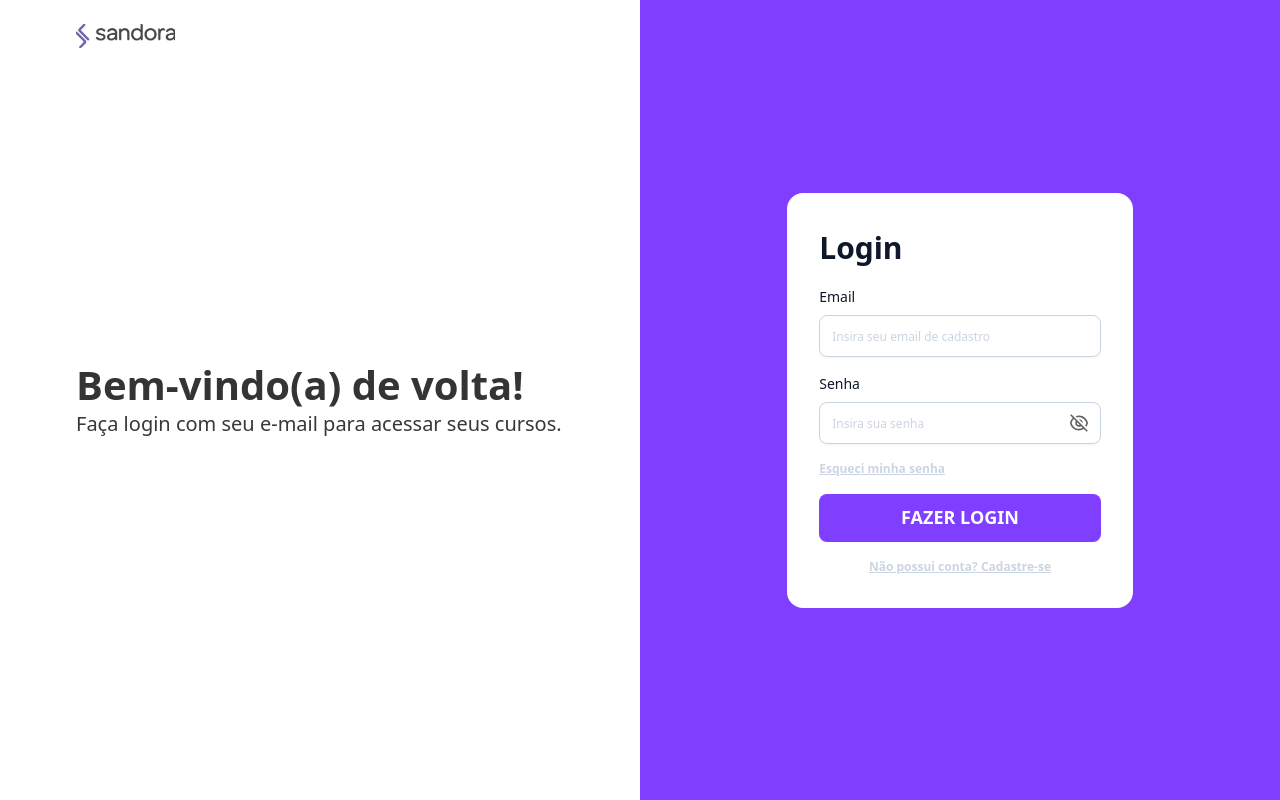
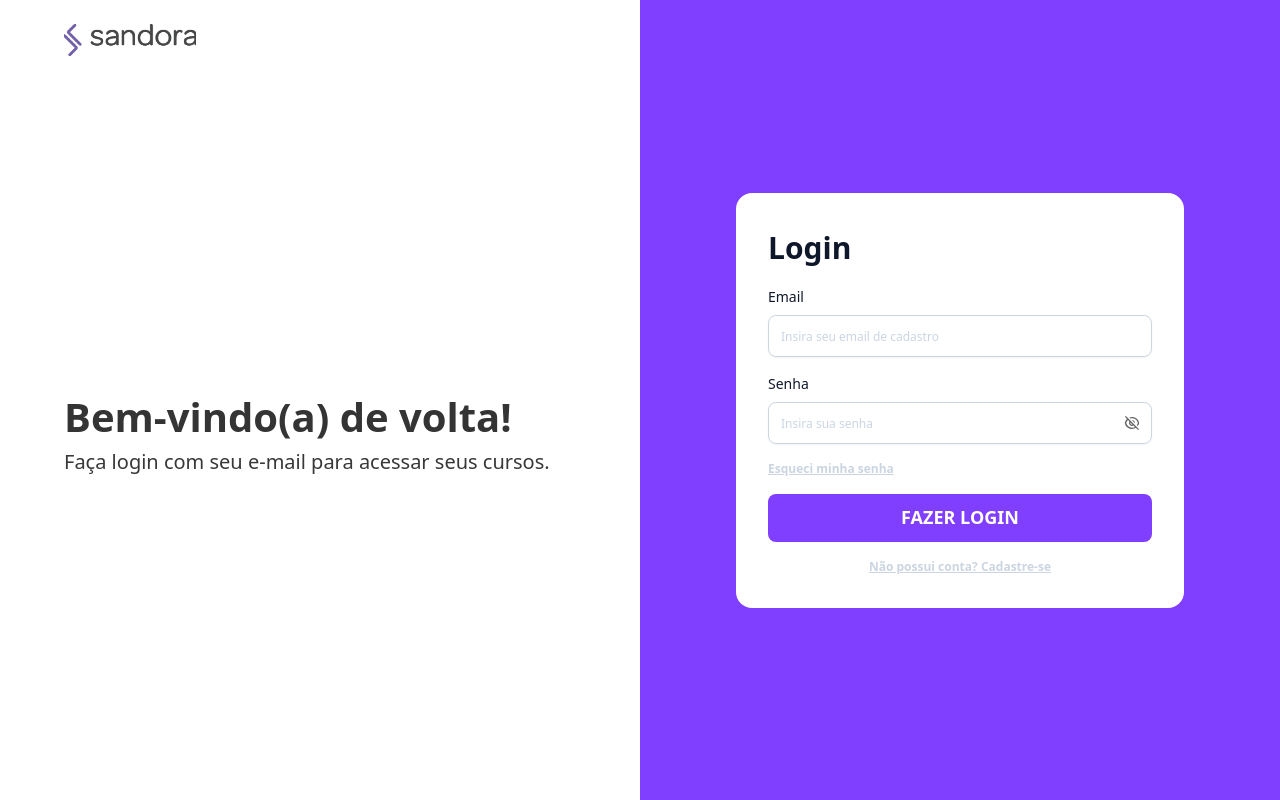
Before and after one commit to MarcosPauloo/sandora-challenge, a Next.js app: page / in a window 1280 px wide. Built offline with nearby package versions, Linux system fonts and the light colour scheme.

Commit message:
style: adding reponsiveness

```diff
--- a/components/formLogin/index.tsx
+++ b/components/formLogin/index.tsx
@@ -25,8 +25,8 @@ export function FormLogin(){
 
     return (
         <Form {...form}>
-            <form className="space-y-4 w-full" onSubmit={form.handleSubmit(onSubmit)}>
-                <h1 className="text-[30px] font-semibold text-foreground">Login</h1>
+            <form className="space-y-2 lg:space-y-4 w-full" onSubmit={form.handleSubmit(onSubmit)}>
+                <h1 className="text-[24px] md:text-[30px] font-semibold text-foreground">Login</h1>
                 <FormFieldCustom name="email" control={form.control} label="Email" placeholder="Insira seu email de cadastro" type="email"/>
                 <FormFieldCustom name="password" control={form.control} label="Senha" placeholder="Insira sua senha" type="password"/>
 
@@ -36,7 +36,7 @@ export function FormLogin(){
                 >
                     Esqueci minha senha
                 </p>
-                <Button type="submit" className="w-full text-[18px] font-semibold p-6">
+                <Button type="submit" className="w-full text-[18px] font-semibold p-4 md:p-6">
                     FAZER LOGIN
                 </Button>
                 <Link href={"/register"}>
--- a/components/formRegister/index.tsx
+++ b/components/formRegister/index.tsx
@@ -29,7 +29,7 @@ export function FormRegister(){
     return (
         <Form {...form}>
             <form className="space-y-4 w-full" onSubmit={form.handleSubmit(onSubmit)}>
-                <h1 className="text-[30px] font-semibold text-foreground">Cadastro</h1>
+                <h1 className="text-[24px] md:text-[30px] font-semibold text-foreground">Cadastro</h1>
                 <FormFieldCustom name="name" control={form.control} label="Nome completo" placeholder="Como você será identificada na plataforma." type="text"/>
                 <FormFieldCustom name="company" control={form.control} label="Empresa" placeholder="Insira o nome da empresa." type="text"/>
                 <FormFieldCustom name="email" control={form.control} label="Email" placeholder="Será usado para login e comunicações." type="email"/>
@@ -42,7 +42,7 @@ export function FormRegister(){
                 >
                     Ao criar sua conta, você concorda com nossos <HoverUseTerm/> e <span className="text-primary underline">Política de Privacidade.</span>
                 </p>
-                <Button type="submit" className="w-full text-[18px] font-semibold p-6">
+                <Button type="submit" className="w-full text-[18px] font-semibold p-4 md:p-6">
                     CRIAR CONTA
                 </Button>
                 <Link href={"/login"}>
--- a/components/layoutAuth/index.tsx
+++ b/components/layoutAuth/index.tsx
@@ -9,18 +9,21 @@ interface AuthLayoutProps {
 
 export function AuthLayout({leftContent, rightContent}: AuthLayoutProps) {
   return (
-    <div className="flex min-h-screen">
-      <div className="w-1/2 bg-primary-foreground flex flex-col items-start justify-center px-[76px]">
-        <div className="absolute top-6 left-[76px]">
-          <img src="/images/logo.svg" alt="Logo da Empresa" className="h-[1.5rem] w-auto" />
+    <main className="flex flex-col lg:flex-row min-h-screen">
+      {/* Lado esquerdo */}
+      <section className="w-full lg:w-1/2 bg-primary-foreground flex flex-col justify-center items-start px-8 md:px-16 py-10 relative">
+        <div className="absolute top-8 left-8 md:top-6 md:left-16">
+          <img src="/images/logo.svg" alt="Logo da Empresa" className="h-6 md:h-8 w-auto" />
         </div>
-        {leftContent}
-      </div>
-      <div className="w-1/2 flex items-center justify-center p-8 bg-primary text-[20px]">
-        <div className="flex justify-center items-start bg-primary-foreground w-[60%] rounded-2xl p-8">
+        <div className="mt-16">{leftContent}</div>
+      </section>
+
+      {/* Lado direito */}
+      <section className="w-full lg:w-1/2 flex items-start lg:items-center justify-center px-8 py-16 lg:py-0 lg:px-8 bg-primary text-base flex-1">
+        <div className="w-full max-w-md bg-primary-foreground rounded-2xl p-6 sm:p-8">
           {rightContent}
         </div>
-      </div>
-    </div>
+      </section>
+    </main>
   );
 }
--- a/components/textLogin/index.tsx
+++ b/components/textLogin/index.tsx
@@ -1,10 +1,10 @@
 export function TextLogin() {
     return (
         <div className="flex flex-col items-start w-full">
-            <h2 className="text-3xl font-bold text-center text-title-text text-[40px]">
+            <h2 className="font-bold text-start text-title-text text-[30px] md:text-[40px] ">
                 Bem-vindo(a) de volta! <br />
             </h2>
-            <p className="text-[20px] text-subtitle-login font-medium">Faça login com seu e-mail para acessar seus cursos.</p>
+            <p className="text-[17px] md:text-[20px] text-subtitle-login font-medium">Faça login com seu e-mail para acessar seus cursos.</p>
         </div>
     )
 }
--- a/components/textRegister/index.tsx
+++ b/components/textRegister/index.tsx
@@ -1,10 +1,10 @@
 export function TextRegister() {
     return (
         <div className="flex flex-col items-start w-full ">
-            <h2 className="text-3xl font-bold text-left text-title-text text-[40px]">
+            <h2 className="font-bold text-left text-title-text text-[30px] md:text-[40px]">
                Crie sua conta e comece a <span className="text-primary">aprender</span> <br />
             </h2>
-            <p className="text-subtitle-register font-medium text-[20px] w-[70%]"><span className="text-primary">Crie sua conta em poucos segundos</span> e comece sua jornada de aprendizado.</p>
+            <p className=" text-subtitle-register font-medium text-[17px] md:text-[20px] md:w-[70%]"><span className="text-primary">Crie sua conta em poucos segundos</span> e comece sua jornada de aprendizado.</p>
         </div>
     )
 }
```
